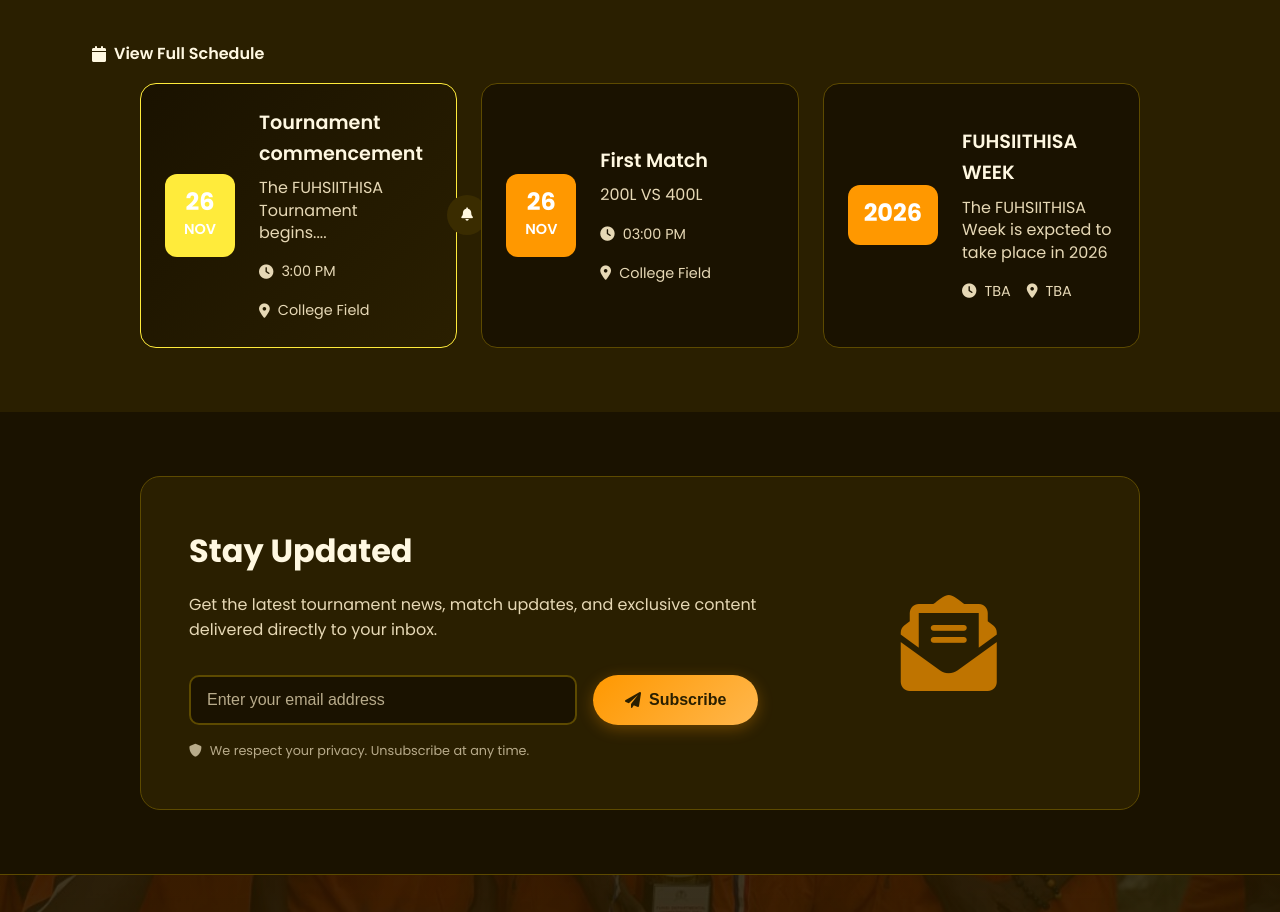
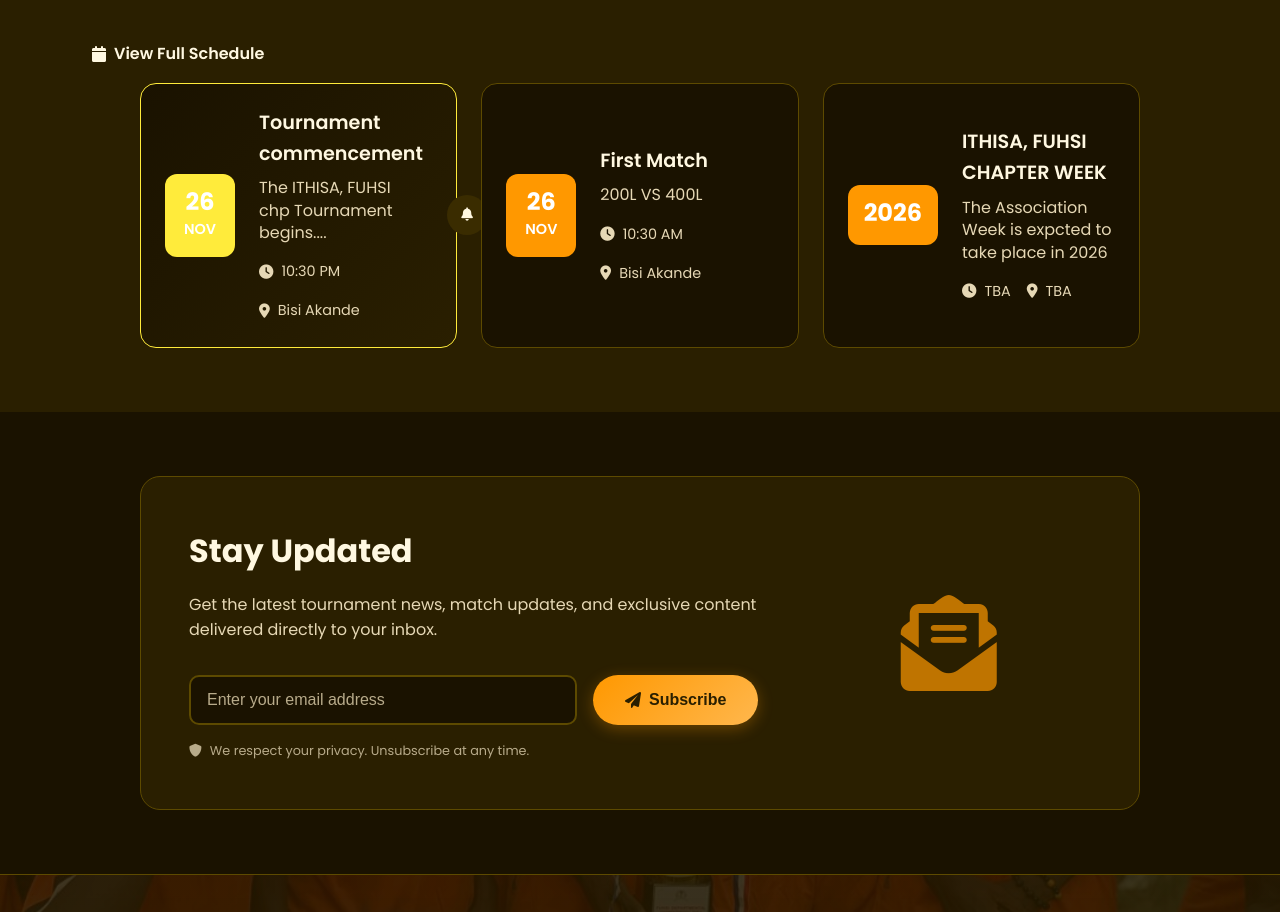
Before and after one commit to Gregz-tech/ITHfooty, a plain HTML site: page news.html in a window 1280 px wide. Shown: the part 1840-2752 px from the top of the page. Drawn offline with Linux system fonts and the light colour scheme.

Commit message:
upcoming event

```diff
--- a/news.html
+++ b/news.html
@@ -202,15 +202,15 @@
                     </div>
                     <div class="event-content">
                         <h3>Tournament commencement</h3>
-                        <p>The FUHSIITHISA Tournament begins....</p>
+                        <p>The ITHISA, FUHSI chp Tournament begins....</p>
                         <div class="event-meta">
                             <span class="event-time">
                                 <i class="fas fa-clock"></i>
-                                3:00 PM
+                                10:30 PM
                             </span>
                             <span class="event-location">
                                 <i class="fas fa-map-marker-alt"></i>
-                                College Field
+                                Bisi Akande
                             </span>
                         </div>
                     </div>
@@ -232,11 +232,11 @@
                         <div class="event-meta">
                             <span class="event-time">
                                 <i class="fas fa-clock"></i>
-                                03:00 PM
+                                10:30 AM
                             </span>
                             <span class="event-location">
                                 <i class="fas fa-map-marker-alt"></i>
-                                College Field
+                                Bisi Akande
                             </span>
                         </div>
                     </div>
@@ -248,8 +248,8 @@
                         <div class="event-month"></div>
                     </div>
                     <div class="event-content">
-                        <h3>FUHSIITHISA WEEK</h3>
-                        <p>The FUHSIITHISA Week is expcted to take place in 2026</p>
+                        <h3>ITHISA, FUHSI CHAPTER WEEK</h3>
+                        <p>The Association Week is expcted to take place in 2026</p>
                         <div class="event-meta">
                             <span class="event-time">
                                 <i class="fas fa-clock"></i>
@@ -362,6 +362,15 @@
                         <i class="fab fa-whatsapp"></i>
                         <span>WhatsApp</span>
                     </button>
+                    <div class="copy-link-section">
+                    <div class="link-input-group">
+                        <input type="text" id="shareableLink" readonly>
+                        <button class="btn-copy-link" id="copyLinkBtn">
+                            <i class="fas fa-copy"></i>
+                            Copy
+                        </button>
+                    </div>
+                </div>
                     <button class="share-option" data-platform="instagram">
                         <i class="fab fa-instagram"></i>
                         <span>Instagram</span>
@@ -383,15 +392,7 @@
                         <span>Telegram</span>
                     </button>
                 </div>
-                <div class="copy-link-section">
-                    <div class="link-input-group">
-                        <input type="text" id="shareableLink" readonly>
-                        <button class="btn-copy-link" id="copyLinkBtn">
-                            <i class="fas fa-copy"></i>
-                            Copy
-                        </button>
-                    </div>
-                </div>
+
             </div>
         </div>
     </div>
```
